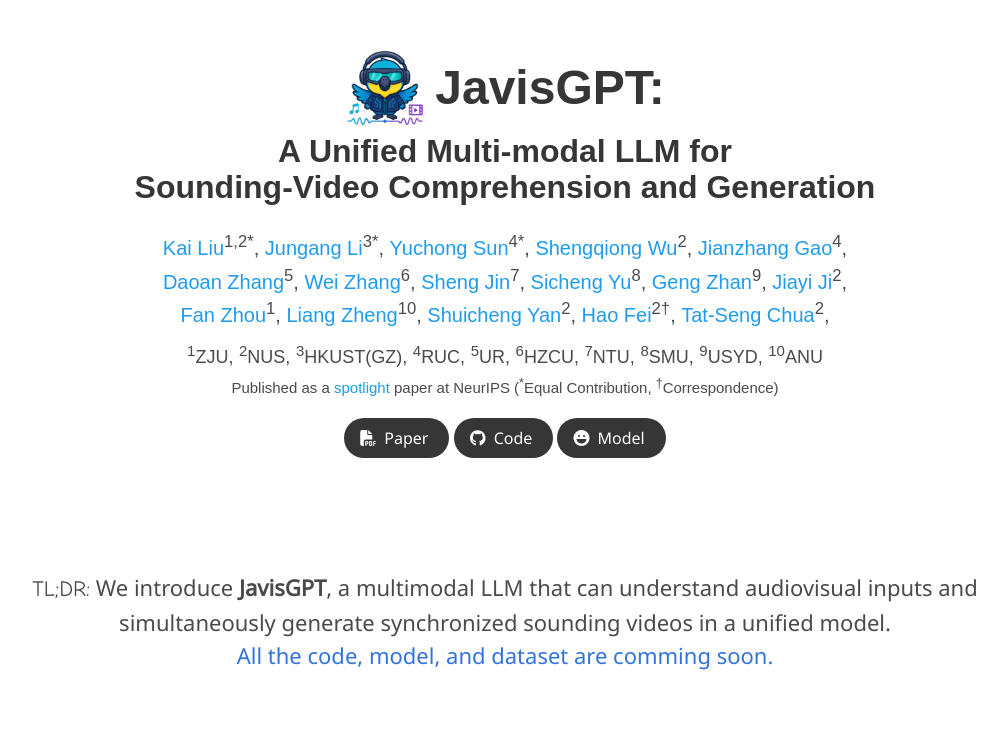
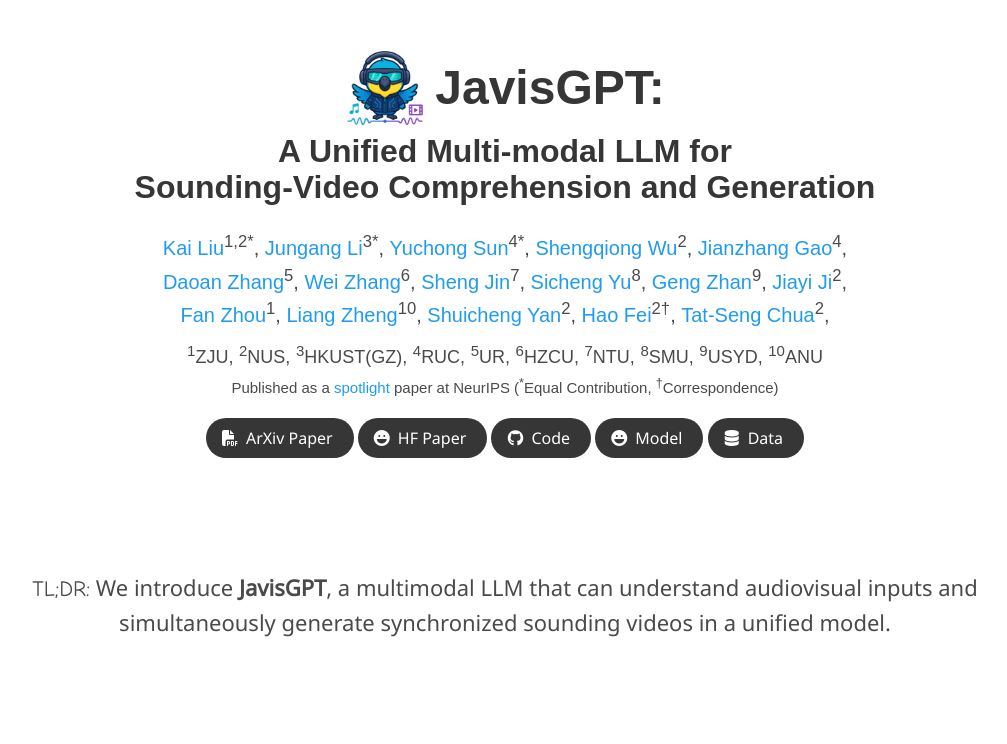
Before and after one commit to JavisVerse/JavisGPT-page, a plain HTML site: page index.html in a window 1280 px wide. Shown: the top 744 px of the page, without its empty margins (135-1142 px from the left). Drawn offline with nearby package versions, Linux system fonts and the light colour scheme; some icons are missing; a web font is replaced by a local one.

Commit message:
update links

```diff
--- a/index.html
+++ b/index.html
@@ -97,9 +97,16 @@
                     <div class="column has-text-centered">
                         <div class="publication-links">
                             <span class="link-block">
-                                <a href="https://openreview.net/forum?id=MZoOpD9NHV" class="external-link button is-normal is-rounded is-dark">
+                                <a href="https://arxiv.org/abs/2512.22905" class="external-link button is-normal is-rounded is-dark">
                                     <span class="icon"><i class="fas fa-file-pdf"></i></span>
-                                    <span>Paper</span>
+                                    <span>ArXiv Paper</span>
+                                </a>
+                            </span>
+
+                            <span class="link-block">
+                                <a href="https://huggingface.co/papers/2512.22905" target="_blank" class="external-link button is-normal is-rounded is-dark">
+                                    <span class="icon"><i class="fa fa-laugh"></i></span>
+                                    <span>HF Paper</span>
                                 </a>
                             </span>
 
@@ -114,6 +121,13 @@
                                 <a href="https://huggingface.co/collections/JavisVerse/javisgpt" target="_blank" class="external-link button is-normal is-rounded is-dark">
                                     <span class="icon"><i class="fa fa-laugh"></i></span>
                                     <span>Model</span>
+                                </a>
+                            </span>
+
+                            <span class="link-block">
+                                <a href="https://huggingface.co/collections/JavisVerse/javisgpt" target="_blank" class="external-link button is-normal is-rounded is-dark">
+                                    <span class="icon"><i class="fa fa-database"></i></span>
+                                    <span>Data</span>
                                 </a>
                             </span>
 
@@ -134,7 +148,8 @@
                 <p style="font-size: 22px;">
                     <span style='font-family: "Comic Sans MS"'>TL;DR:</span>
                     We introduce <b>JavisGPT</b>, a multimodal LLM that can understand audiovisual inputs and simultaneously generate synchronized sounding videos in a unified model.
-                    <br> <a href="#">All the code, model, and dataset are comming soon.</a>
+                    <!-- We also contribute <b>JavisInst-Omni</b>, a dataset to facilitate diverse and complex instruction-tuning for comprehension and generation on sounding videos. -->
+                    <!-- <br> <a href="#">All the code, model, and dataset are comming soon.</a> -->
                 </p>
                 <br>
                 <!-- <video src="./static/teaser.mp4" autoplay controls style="width: 100%; height: auto;"></video> -->
```
